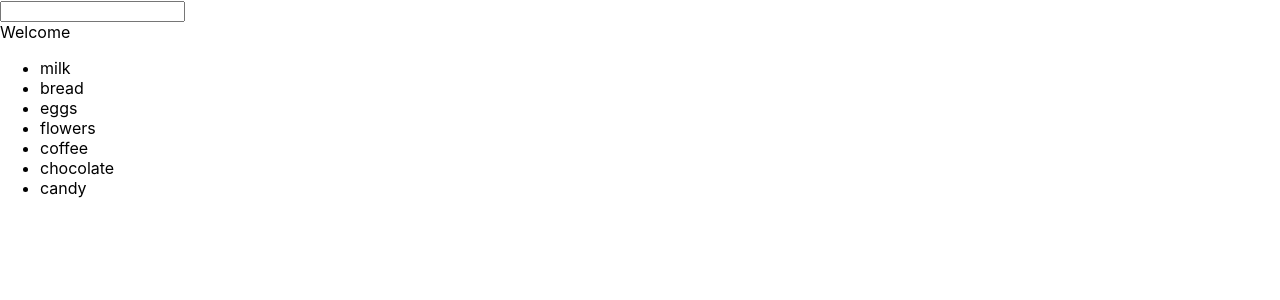
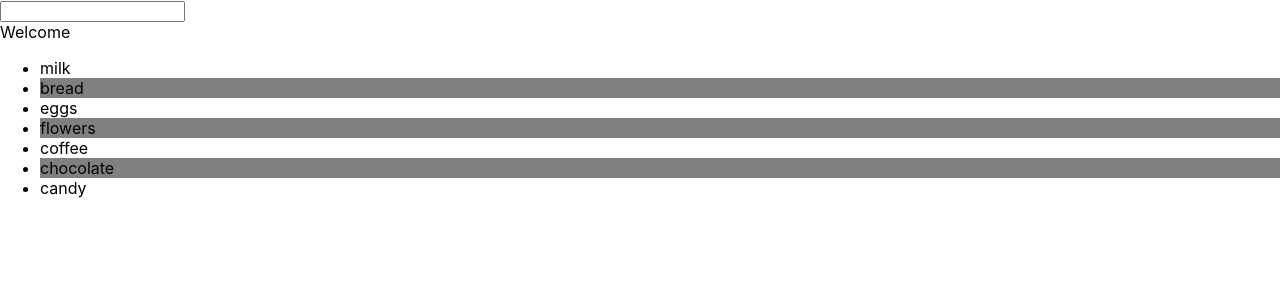
Before and after one commit to KishanMandora/Fun-with-flags, a React (Create React App) app: page / in a window 1280 px wide. Shown: the top 300 px of the page. Built offline with nearby package versions, Linux system fonts and the light colour scheme.

Commit message:
complete ex 5.1

```diff
--- a/src/App.js
+++ b/src/App.js
@@ -22,8 +22,12 @@ function App() {
       <input onChange={changeHandler} />
       <div>Welcome {userInput}</div>
       <ul>
-        {listItems.map((item) => {
-          return <li> {item} </li>;
+        {listItems.map((item, index) => {
+          if (index % 2) {
+            return <li style={{ backgroundColor: "gray" }}> {item} </li>;
+          } else {
+            return <li> {item} </li>;
+          }
         })}
       </ul>
     </>
```
Also changed, not shown: 1 other file (tests, documents, lock files or other folders).
